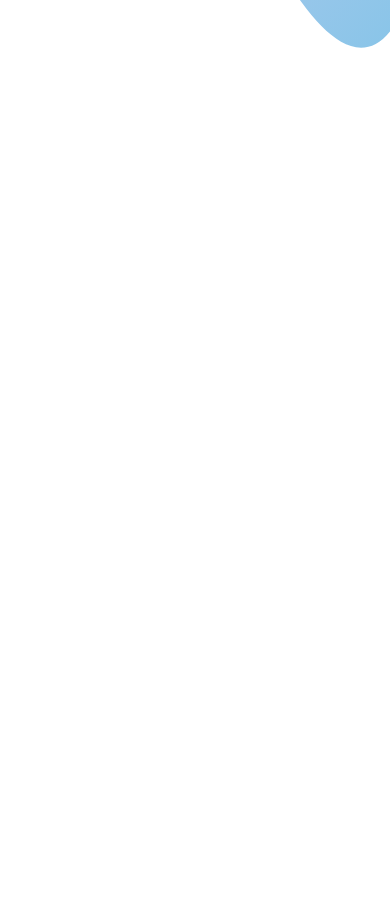
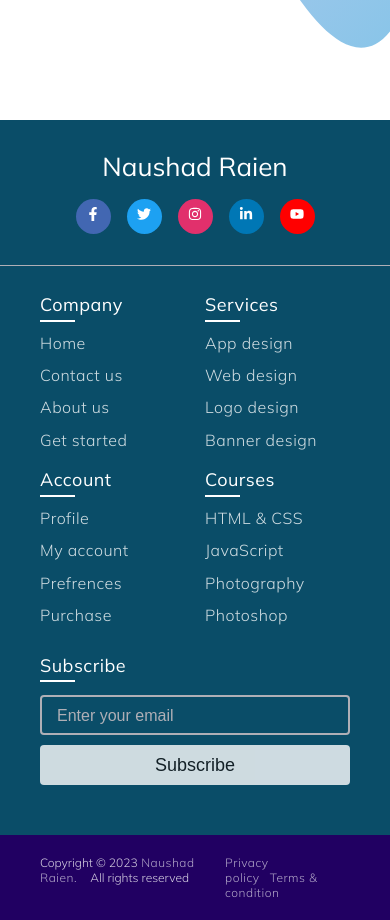
Before and after one commit to naushadraien/Nextjs-Netflix, a Next.js app: page / in a window 390 px wide. Shown: the part 760-1680 px from the top of the page. Before the commit the page ends 844 px from the top, so only its background shows below. Built offline with nearby package versions, Linux system fonts and the light colour scheme.

Commit message:
added footer component and navbar show hide for small screen

```diff
--- /dev/null
+++ b/src/app/components/Footer.jsx
@@ -0,0 +1,76 @@
+import React from 'react';
+import footerStyles from '@/app/styles/footer.module.css'
+import { FaFacebookF, FaTwitter,FaInstagram,FaLinkedinIn,FaYoutube } from "react-icons/fa";
+import Link from "next/link";
+
+const Footer = () => {
+    return (
+        <>
+
+            <footer className={footerStyles.footer}>
+                <div className={footerStyles.content}>
+                    <div className={footerStyles.top}>
+                        <div className={footerStyles['logo-details']}>
+                            <span className={footerStyles.logo_name}>Naushad Raien </span>
+                        </div>
+                        <div className={footerStyles[`media-icons`]}>
+                            <Link href="#"><i > <FaFacebookF/> </i></Link>
+                            <Link href="#"><i > <FaTwitter/> </i> </Link>
+                            <Link href="https://www.instagram.com/haq.naushad/" target="_blank"><i > <FaInstagram/>  </i></Link>
+                            <Link href="#"><i > <FaLinkedinIn /> </i></Link>
+                            <Link href="#"><i > <FaYoutube />  </i></Link>
+                        </div>
+                    </div>
+                    <div className={footerStyles['link-boxes']}>
+                        <ul className={footerStyles.box}>
+                            <li className={footerStyles.link_name}>Company</li>
+                            <li><a href="#">Home</a></li>
+                            <li><a href="#">Contact us</a></li>
+                            <li><a href="#">About us</a></li>
+                            <li><a href="#">Get started</a></li>
+                        </ul>
+                        <ul className={footerStyles.box}>
+                            <li className={footerStyles.link_name}>Services</li>
+                            <li><a href="#">App design</a></li>
+                            <li><a href="#">Web design</a></li>
+                            <li><a href="#">Logo design</a></li>
+                            <li><a href="#">Banner design</a></li>
+                        </ul>
+                        <ul className={footerStyles.box}>
+                            <li className={footerStyles.link_name}>Account</li>
+                            <li><a href="#">Profile</a></li>
+                            <li><a href="#">My account</a></li>
+                            <li><a href="#">Prefrences</a></li>
+                            <li><a href="#">Purchase</a></li>
+                        </ul>
+                        <ul className={footerStyles.box}>
+                            <li className={footerStyles.link_name}>Courses</li>
+                            <li><a href="#">HTML & CSS</a></li>
+                            <li><a href="#">JavaScript</a></li>
+                            <li><a href="#">Photography</a></li>
+                            <li><a href="#">Photoshop</a></li>
+                        </ul>
+                        <ul className={`${footerStyles.box} ${footerStyles['input-box']}`}>
+                            <li className={footerStyles.link_name}>Subscribe</li>
+                            <li><input type="text" placeholder="Enter your email" /></li>
+                            <li><input type="button" value="Subscribe" /></li>
+                        </ul>
+                    </div>
+                </div>
+                <div className={footerStyles['bottom-details']}>
+                    <div className={footerStyles.bottom_text}>
+                        <span className={footerStyles.copyright_text}> Copyright © 2023
+                            <Link href="/>"> Naushad Raien.</Link> All rights reserved </span>
+                        <span className={footerStyles.policy_terms}>
+                          <Link href="/">Privacy policy</Link>
+                          <Link href="/">Terms & condition</Link>
+                        </span>
+                    </div>
+                </div>
+            </footer>
+
+        </>
+    );
+}
+
+export default Footer;
--- a/src/app/components/Navbar.jsx
+++ b/src/app/components/Navbar.jsx
@@ -1,29 +1,59 @@
-import Link from "next/link"
+'use client'
+
 import styles from "@/app/styles/navbar.module.css"
+import {CgCloseR, CgMenu} from "react-icons/cg";
+import Link from "next/link";
+import {useState} from "react";
 
-const Navbar = () => {
+const Nav = () => {
+    const [openMenu, setOpenMenu] = useState(false);
+    console.log("value " + openMenu)
     return (
         <>
             <nav className={styles.navbar}>
-        <div className=''>
+                <div className={openMenu ? `${styles.active}` : "" }>
                     <ul className={styles.navbarList}>
                         <li className={styles.navbarItem}>
-                <Link className={styles.navbarLink} href='/'>Home</Link>
+                            <Link className={styles.navbarLink} href="#"
+                                  onClick={() => setOpenMenu(false)}
+                            >Home</Link>
                         </li>
                         <li className={styles.navbarItem}>
-                <Link className={styles.navbarLink} href='/about'>About</Link>
+                            <Link className={styles.navbarLink} href="/about"
+                                  onClick={() => setOpenMenu(false)}
+                            >About</Link>
                         </li>
                         <li className={styles.navbarItem}>
-                <Link className={styles.navbarLink} href='/movie'>Movie</Link>
+                            <Link className={styles.navbarLink}
+                                  onClick={() => setOpenMenu(false)}
+                                  href="/movie">Movie</Link>
                         </li>
                         <li className={styles.navbarItem}>
-                <Link className={styles.navbarLink} href='/contact'>Contact</Link>
+                            <Link className={styles.navbarLink}
+                                  onClick={() => setOpenMenu(false)}
+                                  href="/contact">Contact</Link>
                         </li>
                     </ul>
+
+                    {/* //nav icon */}
+                    <div className={styles['mobile-navbar-btn']}>
+                        <CgMenu
+                            name="menu-outline"
+                            className={styles['mobile-nav-icon']}
+                            onClick={() => setOpenMenu(true)}
+                        />
+                        <CgCloseR
+                            name="close-outline"
+                            className={`${styles['mobile-nav-icon']} ${styles['close-outline']}`}
+                            onClick={() => setOpenMenu(false)}
+                        />
+                    </div>
                 </div>
             </nav>
+
         </>
-  )
-}
 
-export default Navbar
+    );
+};
+
+export default Nav;
--- a/src/app/layout.js
+++ b/src/app/layout.js
@@ -1,3 +1,4 @@
+import Footer from './components/Footer';
 import Header from './components/Header'
 import './globals.css'
 import { Mulish } from 'next/font/google';
@@ -19,6 +20,7 @@ export default function RootLayout({ children }) {
       <body className={mulish.className}>
         <Header/>
         {children}
+        <Footer/>
         </body>
     </html>
   )
--- a/src/app/styles/footer.module.css
+++ b/src/app/styles/footer.module.css
@@ -1,5 +1,5 @@
 .footer {
-    background: #161617;
+    background: #0A4D68;
     width: 100%;
     margin: 6rem auto 0 auto;
 }
@@ -147,7 +147,7 @@
     width: calc(100% + 55px);
     outline: none;
     border: 2px solid #AFAFB6;
-    background: #161617;
+    background: #0A4D68;
     border-radius: 4px;
     padding: 0 15px;
     font-size: 15px;
@@ -178,7 +178,7 @@
 
 .footer .bottom-details {
     width: 100%;
-    background: #161617;
+    background: #210062;
 }
 
 .footer .bottom-details .bottom_text {
```
Lines whose indentation alone changed are shown as unchanged.
